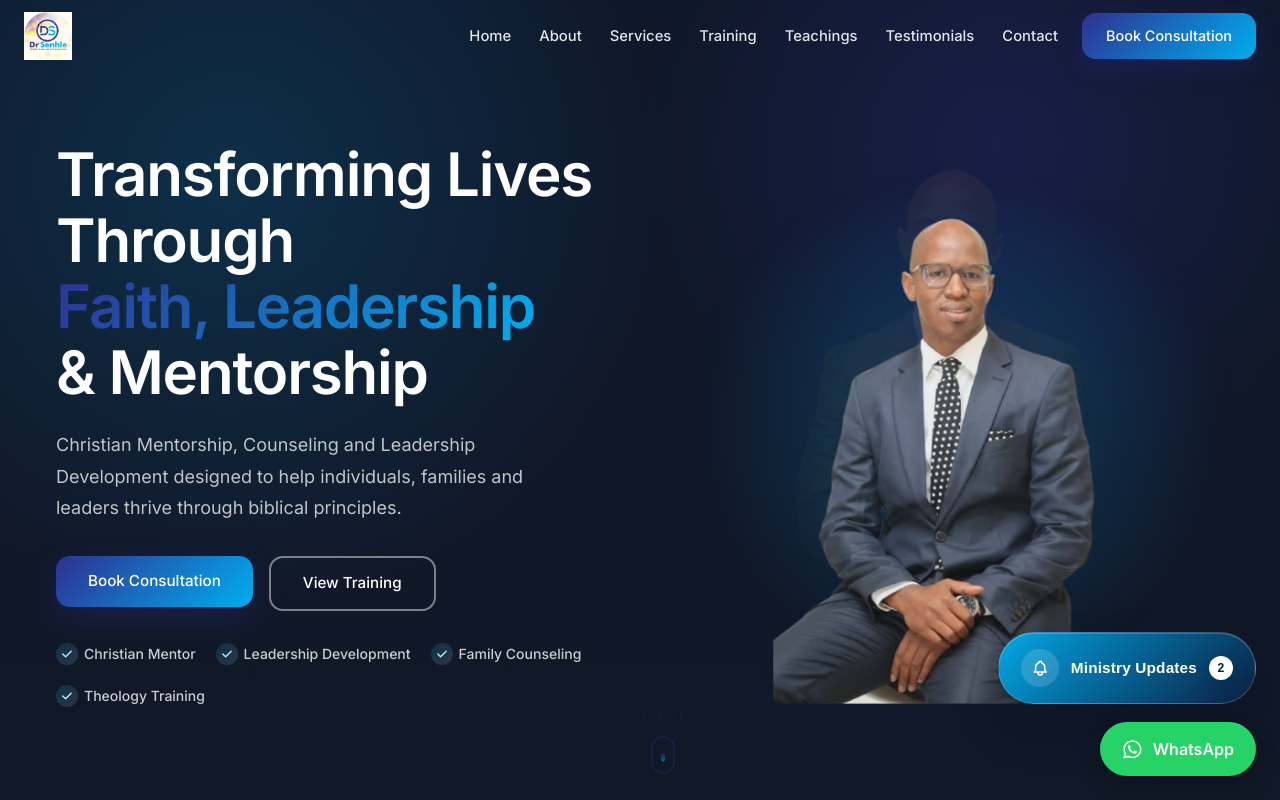
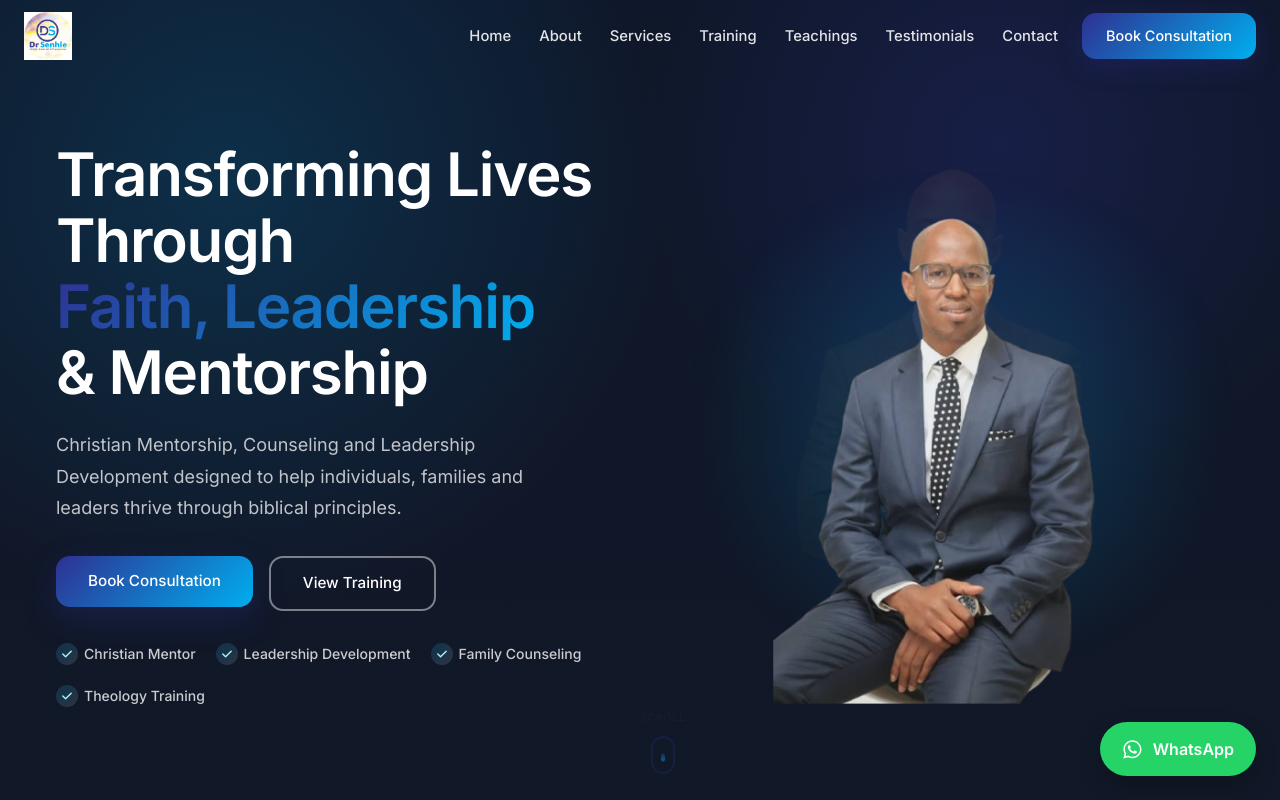
Before and after one commit to 040428/dr-senhle-website, a React (Vite) app: page / in a window 1280 px wide. Shown: the top 800 px of the page. Built offline with nearby package versions, Linux system fonts and the light colour scheme.

Commit message:
feat: Develop Ministry Updates Feature
Co-authored-by: traeagent <traeagent@users.noreply.github.com>

```diff
--- a/src/App.jsx
+++ b/src/App.jsx
@@ -9,7 +9,6 @@ import TeachingsSection from "./sections/TeachingsSection";
 import TestimonialsSection from "./sections/TestimonialsSection";
 import ContactSection from "./sections/ContactSection";
 import Footer from "./components/Footer/Footer";
-import MinistryUpdates from "./components/MinistryUpdates/MinistryUpdates";
 import WhatsappButton from "./components/WhatsappButton/WhatsappButton";
 function App() {
   return (
@@ -23,7 +22,6 @@ function App() {
       <TestimonialsSection />
       <ContactSection />
       <Footer />
-      <MinistryUpdates />
       <WhatsappButton />
     </Box>
   );
```
